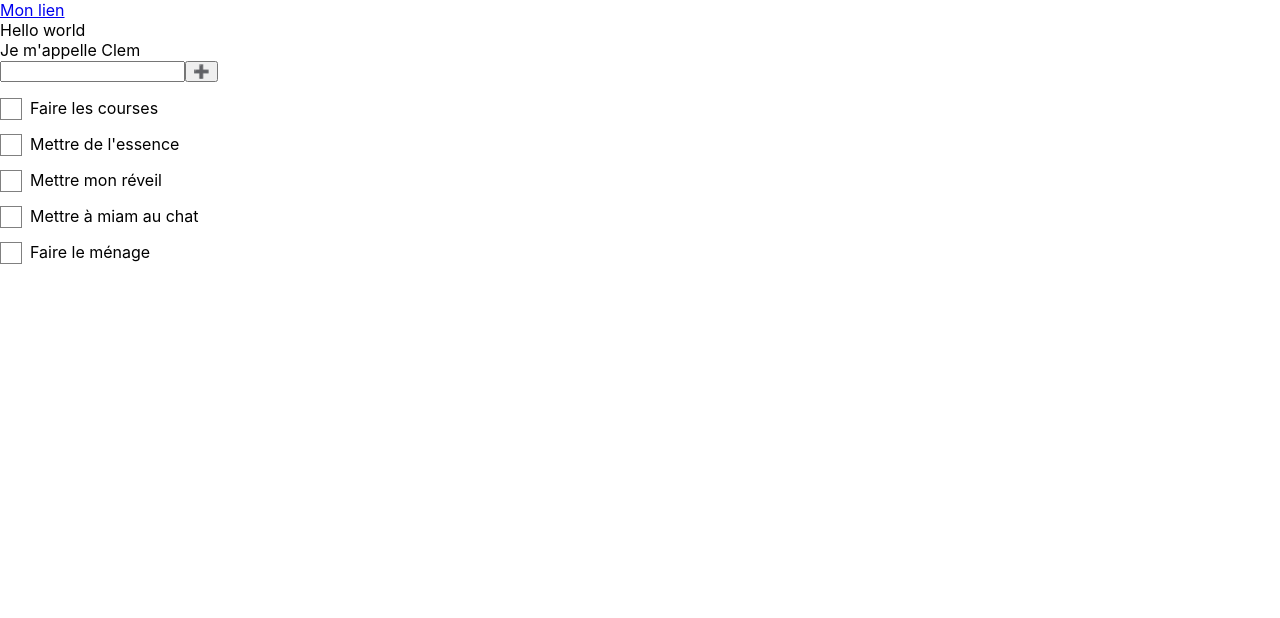
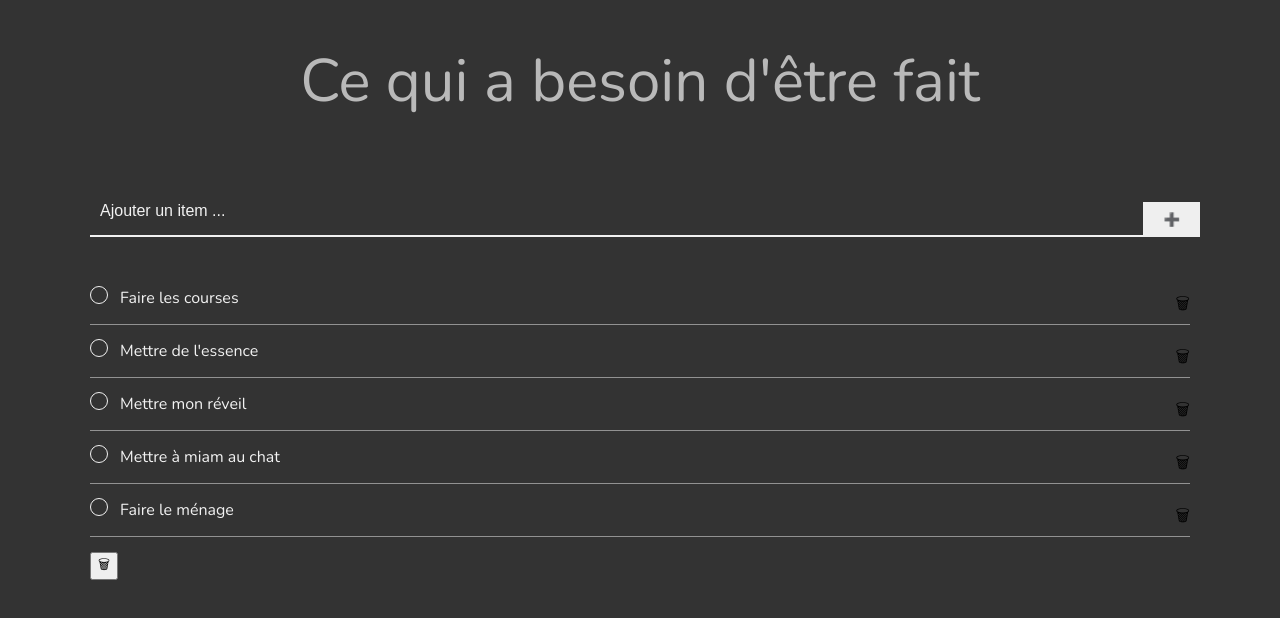
Before and after one commit to ClemBesacier/todo, a React (Create React App) app: page / in a window 1280 px wide. Shown: the top 618 px of the page. Built offline with nearby package versions, Linux system fonts and the light colour scheme.

Commit message:
add style + delete global

```diff
--- a/package.json
+++ b/package.json
@@ -6,9 +6,14 @@
     "@testing-library/jest-dom": "^5.16.3",
     "@testing-library/react": "^12.1.4",
     "@testing-library/user-event": "^13.5.0",
+    "bootstrap": "^5.1.3",
+    "jquery": "^3.6.0",
+    "popper.js": "^1.16.1",
     "react": "^18.0.0",
+    "react-bootstrap": "^2.2.2",
     "react-dom": "^18.0.0",
     "react-scripts": "5.0.0",
+    "sass": "^1.49.11",
     "web-vitals": "^2.1.4"
   },
   "scripts": {
--- a/public/index.html
+++ b/public/index.html
@@ -3,8 +3,11 @@
   <head>
     <meta charset="utf-8" />
     <link rel="icon" href="%PUBLIC_URL%/favicon.ico" />
+    <link rel="preconnect" href="https://fonts.googleapis.com">
+    <link rel="preconnect" href="https://fonts.gstatic.com" crossorigin>
+    <link href="https://fonts.googleapis.com/css2?family=Nunito:ital,wght@0,400;0,700;1,400;1,700&display=swap" rel="stylesheet">
+    <meta name="theme-color" content="#000000" />
     <meta name="viewport" content="width=device-width, initial-scale=1" />
-    <meta name="theme-color" content="#000000" />
     <meta
       name="description"
       content="Web site created using create-react-app"
@@ -27,7 +30,6 @@
     <title>React App</title>
   </head>
   <body>
-    <noscript>You need to enable JavaScript to run this app.</noscript>
     <div id="root"></div>
     <!--
       This HTML file is a template.
--- a/src/App.css
+++ /dev/null
@@ -1,21 +0,0 @@
-.itemToDo p {
-  position: relative;
-  padding-left: 30px;
-  cursor: pointer;
-}
-
-.itemToDo p.checked {
-  text-decoration: line-through;
-}
-
-.itemToDo p::before {
-  content: "";
-  width: 20px;
-  height: 20px;
-  border: 1px solid grey;
-  position: absolute;
-  left: 0;
-}
-.itemToDo p.checked::before {
-  content: "🤙";
-}
--- a/src/App.js
+++ b/src/App.js
@@ -1,11 +1,22 @@
 import logo from './logo.svg';
-import './App.css';
-import Header from './Header';
-import SubHeader from './SubHeader';
-import Item from './Item';
+import './App.scss';
+import Header from './components/Header';
+import SubHeader from './components/SubHeader';
+import Item from './components/Item';
 import { useState } from 'react';
 
+// @TODO :
+// Faire un onglet All, active, complete
+// Ajouter un ordre de priorité aux listes
+// Supprimer un item
+// Modification d'un item
+// Créer un tableau de liste qui contiendront des items (tableau de tableau : une liste contient des items)
+// Supprimer une liste
+// Modifier une liste
+// crud : create read update delete
+
 function App() {
+
     const [items, setItems] = useState(['Faire les courses', 'Mettre de l\'essence', 'Mettre mon réveil', 'Mettre à miam au chat', 'Faire le ménage']);
     const [contentNew, setContentNew] = useState('');
 
@@ -33,18 +44,30 @@ function App() {
         setContentNew('');
     }
 
+    const removeItem = (indexRemove) => {
+        const newItems = [...items];
+        newItems.splice(indexRemove, 1);
+        setItems(newItems);
+    };
+
+
   // .map : itère dans le tableau et à chaqud itération je rend un composant Item
     return (
         <div className="App">
+            <div className="containerApp">
+
                 <header className="App-header">
-        <SubHeader />
                     <Header />
                 </header>
                 <section className="items">
-        <input type="text" onChange={handlInputChange} value={contentNew}/>
+                    <div className="addItem">
+                        <input type="text" onChange={handlInputChange} value={contentNew} placeholder="Ajouter un item ..."/>
                         <button onClick={hundlSubmit}>➕</button>
+                    </div>
                     {items.map(renderState)}
+                    <button onClick={removeItem}>🗑</button>
                 </section>
+            </div>
         </div>
     );
 }
--- /dev/null
+++ b/src/App.scss
@@ -0,0 +1,57 @@
+@import './_variables.scss';
+@import './Header.scss';
+@import './Item.scss';
+
+
+html {
+    overflow-x: hidden;
+    margin: 0;
+    width: 100%;
+}
+body {
+    font-family: 'nunito', sans-serif;
+    background-color: $greyDark;
+    overflow-x: hidden;
+    margin: 0;
+    width: 100%;
+}
+
+.containerApp {
+    max-width: 1100px;
+    margin: 0 auto;
+
+    .App-header {
+        text-align: center;
+        font-size: 30px;
+    }
+}
+
+section.items {
+    .addItem {
+        position: relative;
+        margin-bottom: 50px;
+        input[type="text"] {
+            border: none;
+            background-color: inherit;
+            border-bottom: 2px solid $greyLight;
+            width: 100%;
+            padding: 10px 5px 15px;
+            font-size: 16px;
+            color: $greyLight;
+            outline: none;
+            &::placeholder {
+                color: $greyLight;
+                padding: 10px 5px 15px;
+                font-size: 16px;
+            }
+        }
+        button {
+            border: none;
+            position: absolute;
+            right: -10px;
+            bottom: 0;
+            padding: 10px 20px;
+            cursor: pointer;
+        }
+    }
+}
--- a/src/Header.js
+++ /dev/null
@@ -1,10 +0,0 @@
-function Header() {
-    return (
-        <header className="monHeader">
-            <div>Hello world</div>
-            <div>Je m'appelle Clem</div>
-        </header>
-    );
-}
-
-export default Header;
--- /dev/null
+++ b/src/Header.scss
@@ -0,0 +1,10 @@
+@import './_variables.scss';
+
+header.mainHeader {
+    margin-bottom: 70px;
+    h1 {
+        color: $greyLight;
+        opacity: 0.7;
+        font-weight: 400;
+    }
+}
--- /dev/null
+++ b/src/Item.scss
@@ -0,0 +1,46 @@
+@import './_variables.scss';
+
+.itemToDo {
+    padding-bottom: 15px;
+    border-bottom: 1px solid rgba($greyLight, 0.5);
+    margin-bottom: 15px;
+    position: relative;
+    p {
+        position: relative;
+        padding-left: 30px;
+        cursor: pointer;
+        color: $greyLight;
+        margin: 0;
+        &::before {
+            content: "";
+            width: 12px;
+            height: 12px;
+            border: 1px solid $greyLight;
+            position: absolute;
+            left: 0;
+            top: -1px;
+            border-radius: 50%;
+            padding: 2px;
+        }
+        &.checked {
+            text-decoration: line-through;
+            color: $green;
+            &::before {
+                content: url(./check.svg);
+                display: flex;
+                align-items: center;
+                justify-content: center;
+                border: 1px solid $green;
+            }
+        }
+    }
+    &.deleted {
+        display: none;
+    }
+    .deletePicto {
+        position: absolute;
+        right: 0;
+        top: 5px;
+        cursor: pointer;
+    }
+}
--- /dev/null
+++ b/src/_variables.scss
@@ -0,0 +1,6 @@
+//---------------------------//
+//---------- COLORS ---------//
+//---------------------------//
+$greyLight : #F2F2F2;
+$green: #6FCF97;
+$greyDark: #333333;
--- /dev/null
+++ b/src/components/Header.js
@@ -0,0 +1,9 @@
+function Header() {
+    return (
+        <header className="mainHeader">
+            <h1>Ce qui a besoin d'être fait</h1>
+        </header>
+    );
+}
+
+export default Header;
--- a/src/Item.js
+++ b/src/components/Item.js
@@ -11,9 +11,10 @@ function Item(props) {
     };
 
     return (
-        <div onClick={handlClick} className='itemToDo'>
-            <p className={done ? "checked" : "notChecked"}>{props.label}</p>
-        </div>
+        <section className='itemToDo'>
+            <p onClick={handlClick} className={done ? "checked" : "notChecked"}>{props.label}</p>
+            <div className='deletePicto'>🗑</div>
+        </section>
     )
 }
 
```
Also changed, not shown: src/check.svg (added), src/components/SubHeader.js (renamed from src/SubHeader.js), 1 other file (tests, documents, lock files or other folders). Lines whose indentation alone changed are shown as unchanged.
